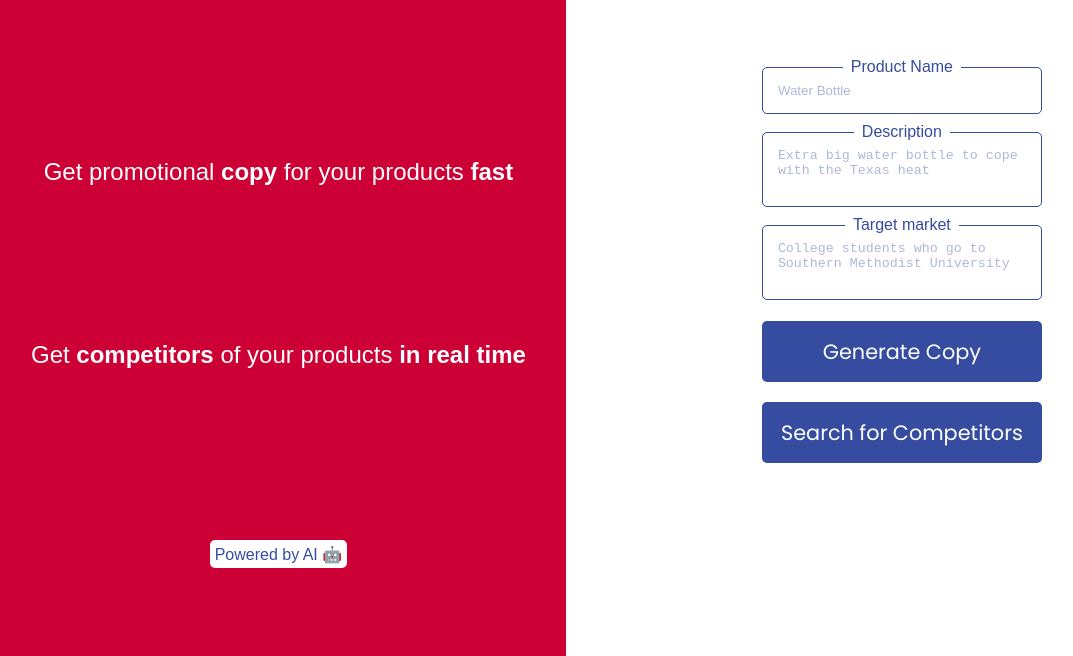
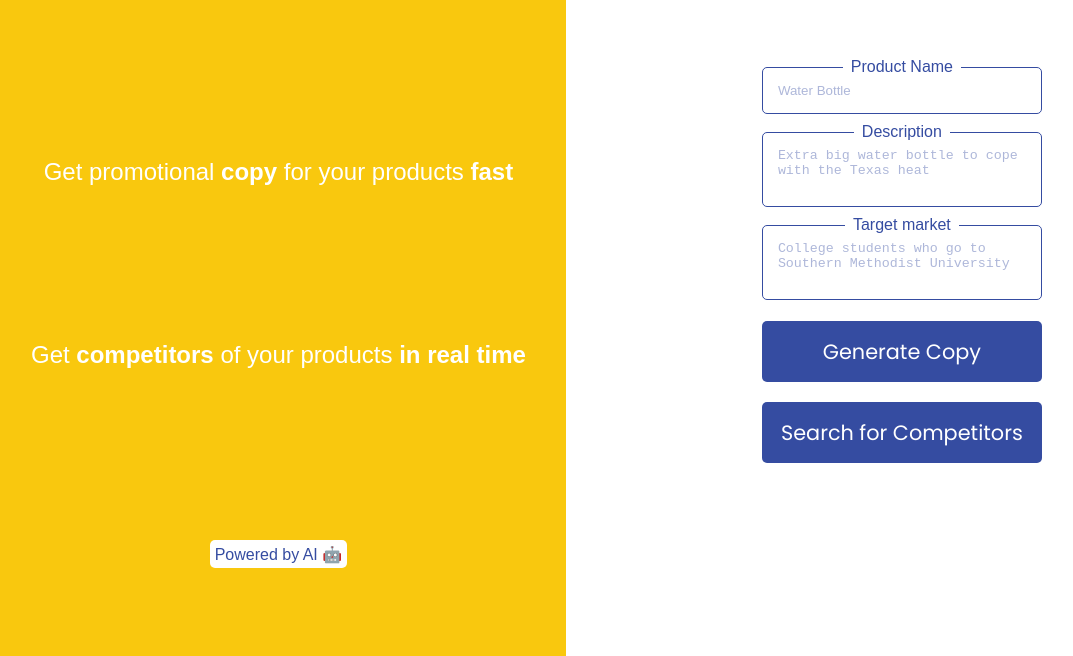
Before and after one commit to tantantan12/AIApp, a website built with webpack: page index.html in a window 1280 px wide. Shown: the part 144-800 px from the top of the page, without its empty margins (9-1082 px from the left). Built offline with nearby package versions, Linux system fonts and the light colour scheme; files whose address does not match are found by name.

Commit message:
Change background color and styles in index.css
Updated background color of .intro class and adjusted styles.

```diff
--- a/index.css
+++ b/index.css
@@ -23,7 +23,7 @@ html, body {
     background-repeat: no-repeat;
     background-position: right 90%;
     background-size: cover;
-    background-color: #CC0035;
+    background-color: #F9C80E;
     color: white;
 }
 
```
